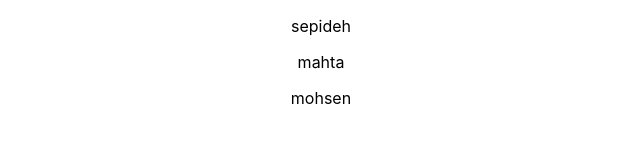
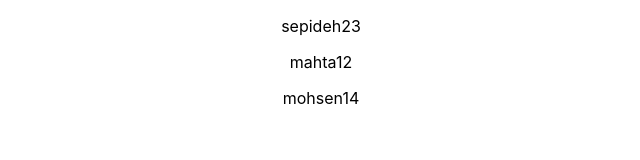
Before and after one commit to sepidehvahedian/shoping, a React (Create React App) app: page / in a window 1280 px wide. Shown: the top 160 px of the page, without its empty margins (319-959 px from the left). Built offline with nearby package versions, Linux system fonts and the light colour scheme.

Commit message:
list array-object

```diff
--- a/src/App.js
+++ b/src/App.js
@@ -2,12 +2,21 @@ import logo from "./logo.svg";
 import "./App.css";
 
 function App() {
-  const names = ["sepideh", "mahta", "mohsen"];
+  const users = [
+    { name: "sepideh", age: 23 },
+    { name: "mahta", age: 12 },
+    { name: "mohsen", age: 14 },
+  ];
 
   return (
     <div className="App">
-      {names.map((name) => {
-        return <p>{name}</p>;
+      {users.map((user, index) => {
+        return (
+          <p key={index}>
+            {user.name}
+            {user.age}
+          </p>
+        );
       })}
     </div>
   );
```
